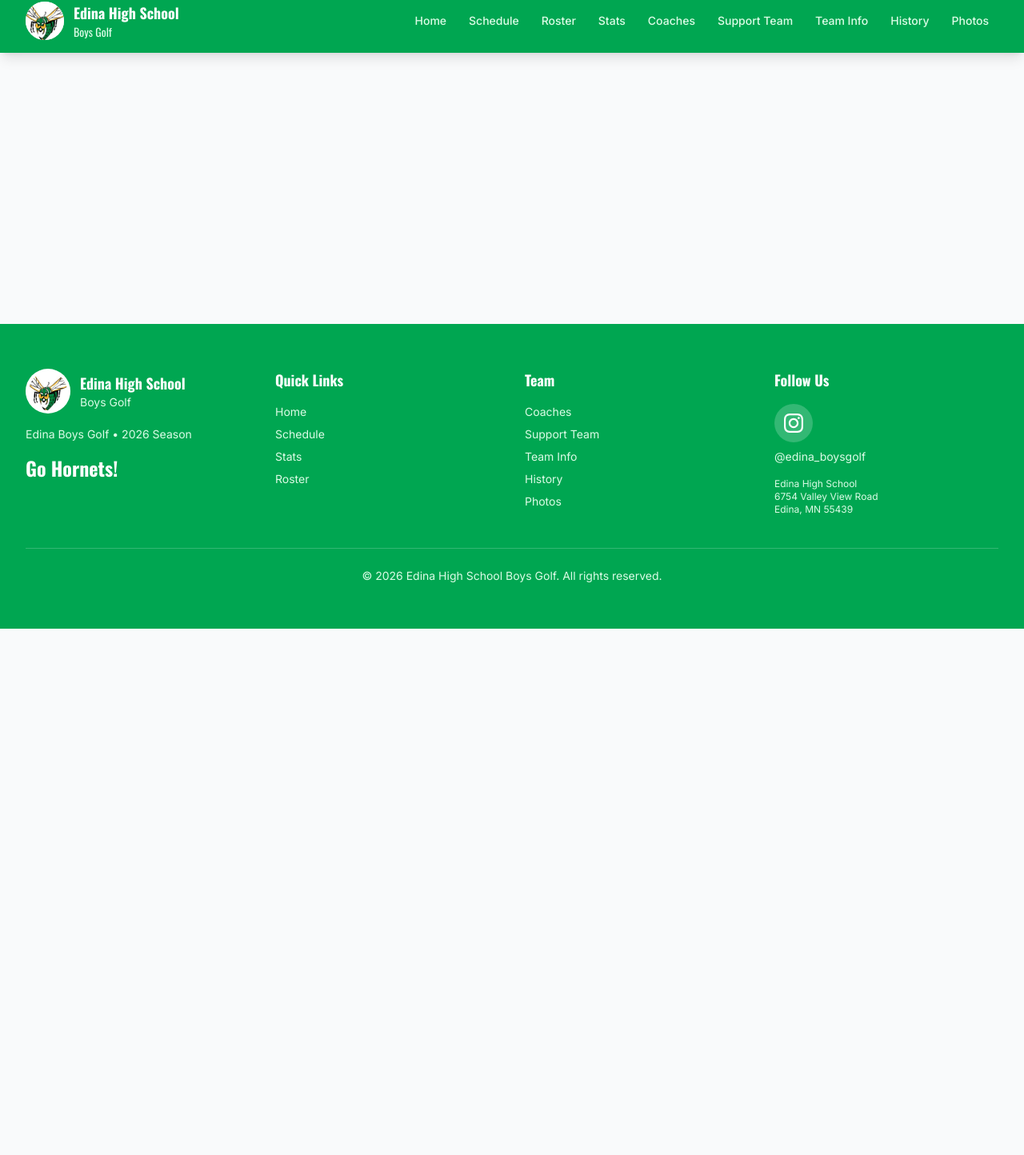
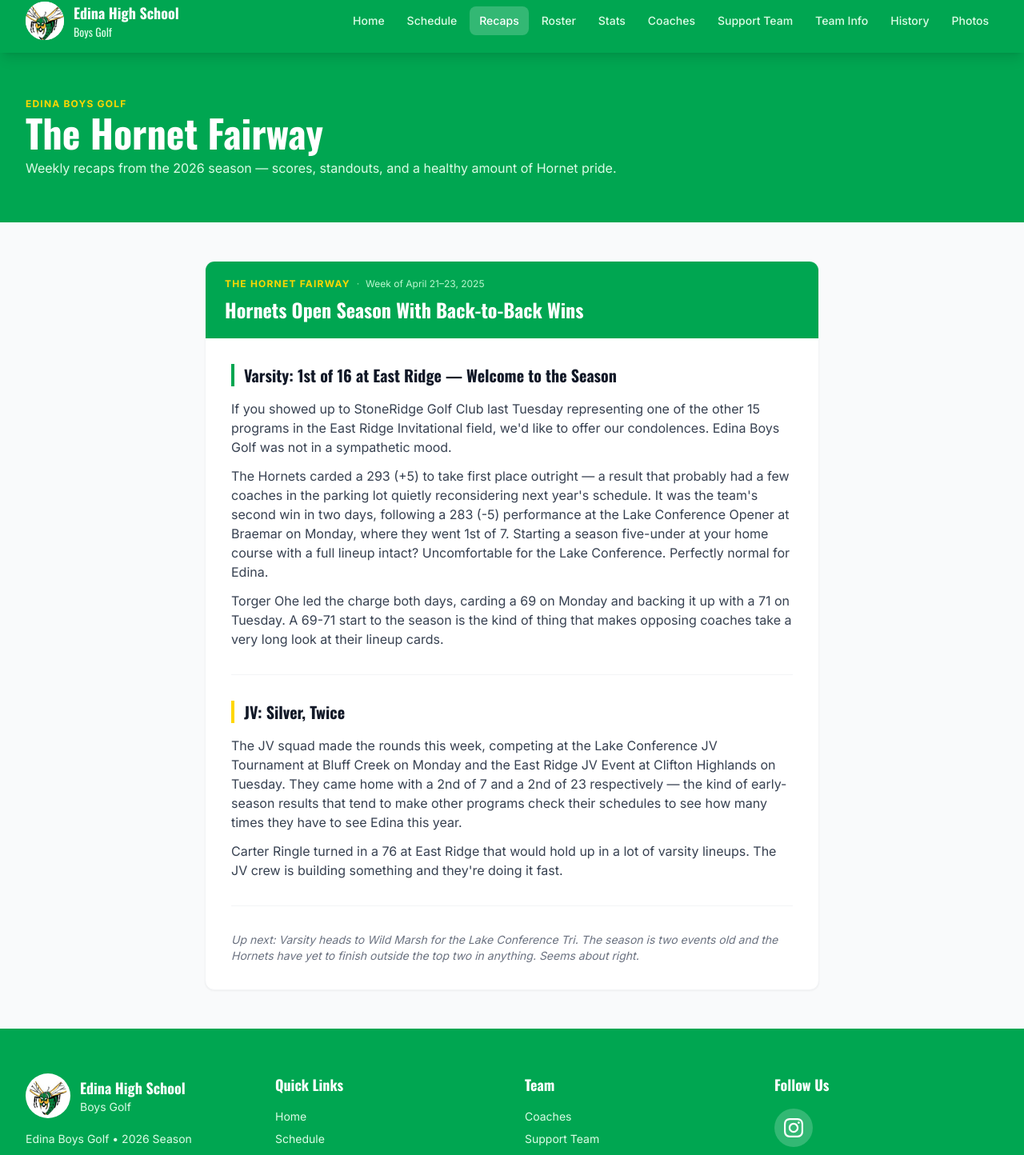
Before and after one commit to rlarson12/edina-golf-website, a React (Vite) app: page /recaps in a window 1280 px wide. Shown: the part 14-1458 px from the top of the page at 80% size. Before the commit the page ends 800 px from the top, so only its background shows below. Built offline with nearby package versions, Linux system fonts and the light colour scheme.

Commit message:
Add Recaps page — The Hornet Fairway weekly recap feed

```diff
--- a/src/App.jsx
+++ b/src/App.jsx
@@ -9,6 +9,7 @@ import SupportTeam from './pages/SupportTeam'
 import TeamInfo from './pages/TeamInfo'
 import History from './pages/History'
 import Photos from './pages/Photos'
+import Recaps from './pages/Recaps'
 
 function App() {
   return (
@@ -17,6 +18,7 @@ function App() {
         <Route path="/" element={<Home />} />
         <Route path="/stats" element={<Stats />} />
         <Route path="/schedule" element={<Schedule />} />
+        <Route path="/recaps" element={<Recaps />} />
         <Route path="/roster" element={<Roster />} />
         <Route path="/coaches" element={<Coaches />} />
         <Route path="/support-team" element={<SupportTeam />} />
--- a/src/components/Layout.jsx
+++ b/src/components/Layout.jsx
@@ -4,6 +4,7 @@ import { Link, useLocation } from 'react-router-dom'
 const navigation = [
   { name: 'Home', href: '/' },
   { name: 'Schedule', href: '/schedule' },
+  { name: 'Recaps', href: '/recaps' },
   { name: 'Roster', href: '/roster' },
   { name: 'Stats', href: '/stats' },
   { name: 'Coaches', href: '/coaches' },
@@ -143,6 +144,7 @@ function Layout({ children }) {
               <ul className="space-y-2 text-sm text-green-100">
                 <li><Link to="/" className="hover:text-white transition-colors">Home</Link></li>
                 <li><Link to="/schedule" className="hover:text-white transition-colors">Schedule</Link></li>
+                <li><Link to="/recaps" className="hover:text-white transition-colors">Recaps</Link></li>
                 <li><Link to="/stats" className="hover:text-white transition-colors">Stats</Link></li>
                 <li><Link to="/roster" className="hover:text-white transition-colors">Roster</Link></li>
               </ul>
--- /dev/null
+++ b/src/data/recaps.json
@@ -0,0 +1,15 @@
+{
+  "recaps": [
+    {
+      "id": "week-2025-04-21",
+      "publishedDate": "2025-04-26",
+      "weekOf": "April 21–23, 2025",
+      "title": "Hornets Open Season With Back-to-Back Wins",
+      "varsityHeadline": "Varsity: 1st of 16 at East Ridge — Welcome to the Season",
+      "varsityBody": "If you showed up to StoneRidge Golf Club last Tuesday representing one of the other 15 programs in the East Ridge Invitational field, we'd like to offer our condolences. Edina Boys Golf was not in a sympathetic mood.\n\nThe Hornets carded a 293 (+5) to take first place outright — a result that probably had a few coaches in the parking lot quietly reconsidering next year's schedule. It was the team's second win in two days, following a 283 (-5) performance at the Lake Conference Opener at Braemar on Monday, where they went 1st of 7. Starting a season five-under at your home course with a full lineup intact? Uncomfortable for the Lake Conference. Perfectly normal for Edina.\n\nTorger Ohe led the charge both days, carding a 69 on Monday and backing it up with a 71 on Tuesday. A 69-71 start to the season is the kind of thing that makes opposing coaches take a very long look at their lineup cards.",
+      "jvHeadline": "JV: Silver, Twice",
+      "jvBody": "The JV squad made the rounds this week, competing at the Lake Conference JV Tournament at Bluff Creek on Monday and the East Ridge JV Event at Clifton Highlands on Tuesday. They came home with a 2nd of 7 and a 2nd of 23 respectively — the kind of early-season results that tend to make other programs check their schedules to see how many times they have to see Edina this year.\n\nCarter Ringle turned in a 76 at East Ridge that would hold up in a lot of varsity lineups. The JV crew is building something and they're doing it fast.",
+      "closingLine": "Up next: Varsity heads to Wild Marsh for the Lake Conference Tri. The season is two events old and the Hornets have yet to finish outside the top two in anything. Seems about right."
+    }
+  ]
+}
--- /dev/null
+++ b/src/pages/Recaps.jsx
@@ -0,0 +1,104 @@
+import recapsData from '../data/recaps.json'
+
+function RecapCard({ recap }) {
+  const paragraphsVarsity = recap.varsityBody.split('\n\n')
+  const paragraphsJV = recap.jvBody.split('\n\n')
+
+  return (
+    <article className="bg-white rounded-xl shadow-sm border border-gray-100 overflow-hidden">
+      {/* Article Header */}
+      <div className="bg-edina-green px-6 py-5">
+        <div className="flex flex-wrap items-center gap-2 mb-2">
+          <span className="text-xs font-bold text-edina-gold uppercase tracking-widest">
+            The Hornet Fairway
+          </span>
+          <span className="text-green-300 text-xs">·</span>
+          <span className="text-xs text-green-200">Week of {recap.weekOf}</span>
+        </div>
+        <h2 className="text-xl md:text-2xl font-bold text-white" style={{ fontFamily: "'Oswald', sans-serif" }}>
+          {recap.title}
+        </h2>
+      </div>
+
+      {/* Article Body */}
+      <div className="p-6 md:p-8 space-y-8">
+
+        {/* Varsity Section */}
+        <section>
+          <h3 className="text-lg md:text-xl font-bold text-gray-900 border-l-4 border-edina-green pl-3 mb-4" style={{ fontFamily: "'Oswald', sans-serif" }}>
+            {recap.varsityHeadline}
+          </h3>
+          <div className="space-y-3">
+            {paragraphsVarsity.map((p, i) => (
+              <p key={i} className="text-gray-700 leading-relaxed text-sm md:text-base">{p}</p>
+            ))}
+          </div>
+        </section>
+
+        <hr className="border-gray-100" />
+
+        {/* JV Section */}
+        <section>
+          <h3 className="text-lg md:text-xl font-bold text-gray-900 border-l-4 border-edina-gold pl-3 mb-4" style={{ fontFamily: "'Oswald', sans-serif" }}>
+            {recap.jvHeadline}
+          </h3>
+          <div className="space-y-3">
+            {paragraphsJV.map((p, i) => (
+              <p key={i} className="text-gray-700 leading-relaxed text-sm md:text-base">{p}</p>
+            ))}
+          </div>
+        </section>
+
+        <hr className="border-gray-100" />
+
+        {/* Closing Line */}
+        <p className="text-sm text-gray-500 italic">{recap.closingLine}</p>
+      </div>
+    </article>
+  )
+}
+
+function Recaps() {
+  const sorted = [...recapsData.recaps].sort(
+    (a, b) => new Date(b.publishedDate) - new Date(a.publishedDate)
+  )
+
+  return (
+    <div>
+      {/* Hero */}
+      <section className="bg-edina-green py-10 md:py-14">
+        <div className="max-w-7xl mx-auto px-4 sm:px-6 lg:px-8">
+          <div className="flex items-end gap-4">
+            <div>
+              <p className="text-edina-gold text-xs font-bold uppercase tracking-widest mb-1">Edina Boys Golf</p>
+              <h1 className="text-3xl md:text-5xl font-extrabold text-white" style={{ fontFamily: "'Oswald', sans-serif" }}>
+                The Hornet Fairway
+              </h1>
+              <p className="text-green-100 mt-2 text-sm md:text-base">
+                Weekly recaps from the 2026 season — scores, standouts, and a healthy amount of Hornet pride.
+              </p>
+            </div>
+          </div>
+        </div>
+      </section>
+
+      {/* Recaps Feed */}
+      <section className="page-container">
+        {sorted.length === 0 ? (
+          <div className="text-center py-20 text-gray-400">
+            <p className="text-lg font-medium">Season recaps coming soon.</p>
+            <p className="text-sm mt-1">Check back after the first event of the 2026 season.</p>
+          </div>
+        ) : (
+          <div className="max-w-3xl mx-auto space-y-8">
+            {sorted.map((recap) => (
+              <RecapCard key={recap.id} recap={recap} />
+            ))}
+          </div>
+        )}
+      </section>
+    </div>
+  )
+}
+
+export default Recaps
```
